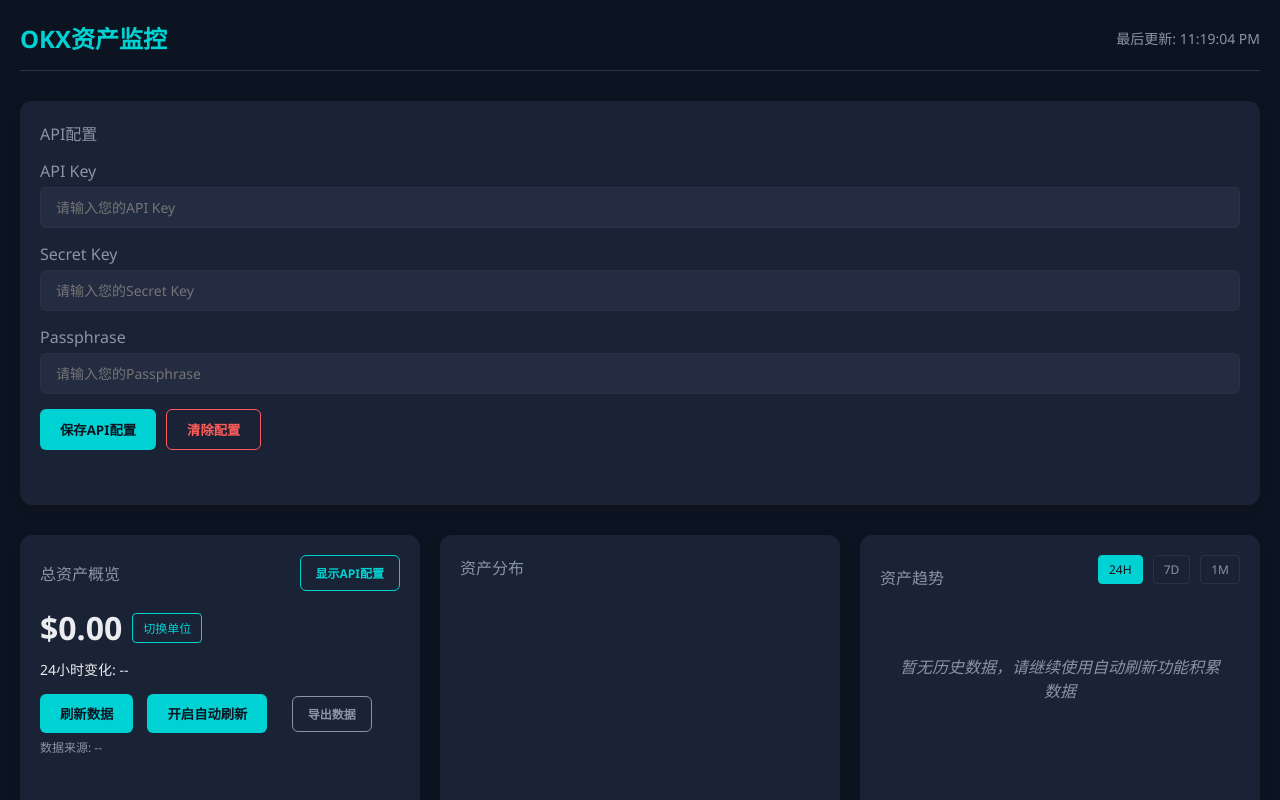
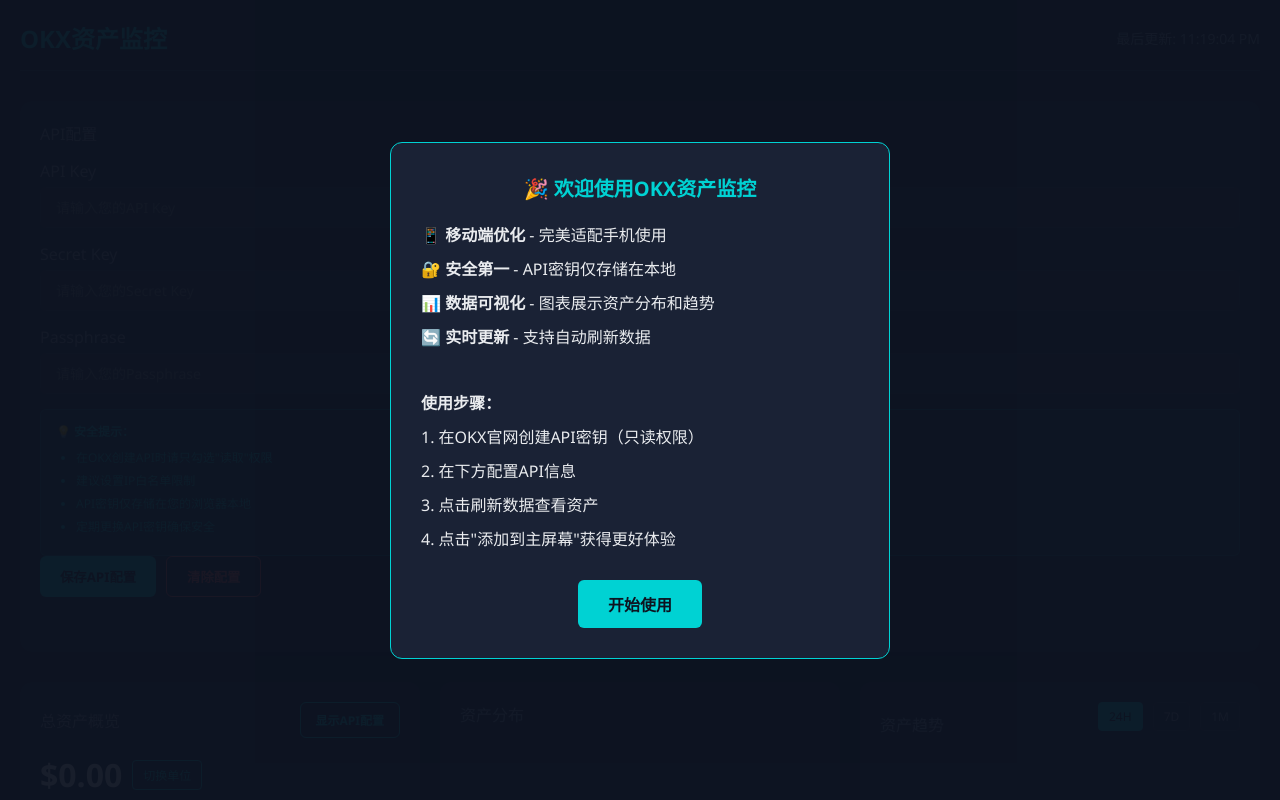
Before and after one commit to 17602842555/okx-assets-monitor, a plain HTML site: page index.html in a window 1280 px wide. Shown: the top 800 px of the page. Drawn offline with nearby package versions, Linux system fonts and the light colour scheme.

Commit message:
Update index.html

```diff
--- a/index.html
+++ b/index.html
@@ -494,6 +494,74 @@
             cursor: pointer;
         }
 
+        /* 使用引导样式 */
+        .guide-prompt {
+            position: fixed;
+            top: 0;
+            left: 0;
+            width: 100%;
+            height: 100%;
+            background: rgba(13, 20, 33, 0.95);
+            z-index: 9999;
+            display: none;
+            align-items: center;
+            justify-content: center;
+            padding: 20px;
+        }
+
+        .guide-content {
+            background: #1a2235;
+            padding: 30px;
+            border-radius: 12px;
+            max-width: 500px;
+            width: 100%;
+            text-align: center;
+            border: 1px solid #00d2d3;
+        }
+
+        .guide-content h3 {
+            color: #00d2d3;
+            margin-bottom: 20px;
+            font-size: 20px;
+        }
+
+        .guide-content p {
+            margin: 10px 0;
+            text-align: left;
+            color: #eaecef;
+        }
+
+        .guide-content button {
+            background: #00d2d3;
+            color: #0d1421;
+            border: none;
+            padding: 12px 30px;
+            border-radius: 6px;
+            font-weight: 600;
+            cursor: pointer;
+            margin-top: 20px;
+            font-size: 16px;
+        }
+
+        /* API提示信息样式 */
+        .api-tips {
+            background: rgba(0, 210, 211, 0.1);
+            border: 1px solid rgba(0, 210, 211, 0.3);
+            border-radius: 6px;
+            padding: 12px 15px;
+            margin-top: 15px;
+            font-size: 12px;
+            color: #00d2d3;
+        }
+
+        .api-tips ul {
+            margin: 8px 0 8px 20px;
+        }
+
+        .api-tips li {
+            margin: 5px 0;
+        }
+
         /* 移动端优化 */
         @media (max-width: 768px) {
             .dashboard {
@@ -531,6 +599,10 @@
             .install-prompt {
                 width: 95%;
                 bottom: 10px;
+            }
+
+            .guide-content {
+                padding: 20px;
             }
         }
 
@@ -552,6 +624,24 @@
     </style>
 </head>
 <body>
+    <!-- 使用引导提示 -->
+    <div class="guide-prompt" id="guidePrompt">
+        <div class="guide-content">
+            <h3>🎉 欢迎使用OKX资产监控</h3>
+            <p>📱 <strong>移动端优化</strong> - 完美适配手机使用</p>
+            <p>🔐 <strong>安全第一</strong> - API密钥仅存储在本地</p>
+            <p>📊 <strong>数据可视化</strong> - 图表展示资产分布和趋势</p>
+            <p>🔄 <strong>实时更新</strong> - 支持自动刷新数据</p>
+            <br>
+            <p><strong>使用步骤：</strong></p>
+            <p>1. 在OKX官网创建API密钥（只读权限）</p>
+            <p>2. 在下方配置API信息</p>
+            <p>3. 点击刷新数据查看资产</p>
+            <p>4. 点击"添加到主屏幕"获得更好体验</p>
+            <button onclick="closeGuide()">开始使用</button>
+        </div>
+    </div>
+
     <div class="container">
         <header>
             <h1>OKX资产监控</h1>
@@ -572,6 +662,18 @@
                 <label for="passphrase">Passphrase</label>
                 <input type="password" id="passphrase" placeholder="请输入您的Passphrase">
             </div>
+
+            <!-- API配置提示 -->
+            <div class="api-tips">
+                <strong>💡 安全提示：</strong>
+                <ul>
+                    <li>在OKX创建API时请只勾选"读取"权限</li>
+                    <li>建议设置IP白名单限制</li>
+                    <li>API密钥仅存储在您的浏览器本地</li>
+                    <li>定期更换API密钥确保安全</li>
+                </ul>
+            </div>
+
             <div class="api-actions">
                 <button class="save-btn" id="save-api">保存API配置</button>
                 <button class="clear-btn" id="clear-api">清除配置</button>
@@ -660,10 +762,10 @@
     <!-- PWA安装提示 -->
     <div class="install-prompt" id="installPrompt">
         <div class="install-prompt-content">
-            <div class="install-prompt-text">添加到主屏幕获得更好体验</div>
+            <div class="install-prompt-text">📱 添加到主屏幕获得更好体验</div>
             <div class="install-prompt-buttons">
-                <button class="install-btn" id="installBtn">安装应用</button>
-                <button class="cancel-install-btn" id="cancelInstall">稍后</button>
+                <button class="install-btn" id="installBtn">立即安装</button>
+                <button class="cancel-install-btn" id="cancelInstall">稍后再说</button>
             </div>
         </div>
     </div>
@@ -781,6 +883,18 @@
             document.head.appendChild(link);
         }
 
+        // ========== 使用引导功能 ==========
+        function showGuide() {
+            if (!localStorage.getItem('okxGuideShown')) {
+                document.getElementById('guidePrompt').style.display = 'flex';
+            }
+        }
+
+        function closeGuide() {
+            document.getElementById('guidePrompt').style.display = 'none';
+            localStorage.setItem('okxGuideShown', 'true');
+        }
+
         // ========== OKX API功能 ==========
 
         // 生成OKX API签名
@@ -821,8 +935,21 @@
 
                 const data = await response.json();
 
+                // 增强错误处理
                 if (data.code !== '0') {
-                    throw new Error(`API错误: ${data.msg}`);
+                    if (data.code === '50113') {
+                        throw new Error('API密钥无效，请检查配置');
+                    } else if (data.code === '50114') {
+                        throw new Error('API密钥已过期');
+                    } else if (data.code === '50010') {
+                        throw new Error('IP地址未在白名单中，请在OKX后台添加当前IP');
+                    } else if (data.code === '50011') {
+                        throw new Error('API密钥权限不足，请检查权限设置');
+                    } else if (data.code === '50012') {
+                        throw new Error('系统繁忙，请稍后重试');
+                    } else {
+                        throw new Error(`API错误: ${data.msg} (代码: ${data.code})`);
+                    }
                 }
 
                 return data.data[0].details;
@@ -862,7 +989,7 @@
                 const data = await response.json();
 
                 if (data.code !== '0') {
-                    throw new Error(`API错误: ${data.msg}`);
+                    throw new Error(`API错误: ${data.msg} (代码: ${data.code})`);
                 }
 
                 return data.data;
@@ -1453,7 +1580,7 @@
             setTimeout(() => {
                 statusElement.textContent = '';
                 statusElement.className = 'status';
-            }, 3000);
+            }, 5000);
         }
 
         // 保存API配置
@@ -1630,6 +1757,9 @@
             generateManifest();
             checkIOS();
 
+            // 显示使用引导
+            showGuide();
+
             // 初始化应用功能
             initCharts();
             loadApiConfig();
```
